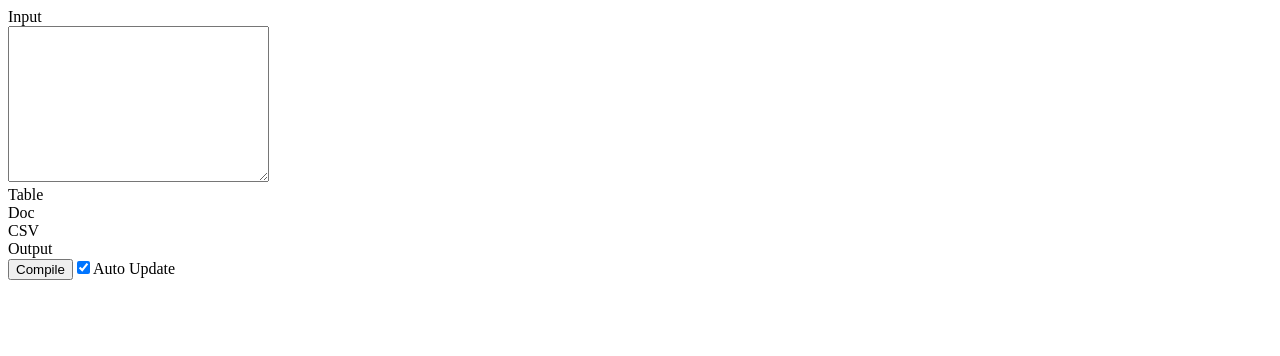
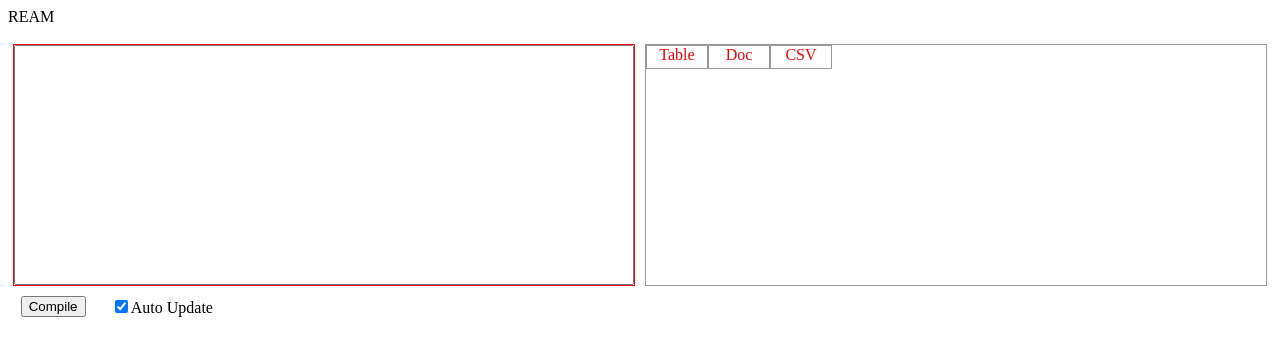
Before and after one commit to chmlee/ream-site, a Next.js app: page / in a window 1280 px wide. Shown: the top 356 px of the page. Built offline with nearby package versions, Linux system fonts and the light colour scheme.

Commit message:
update `Editor` css

```diff
--- a/components/Editor.jsx
+++ b/components/Editor.jsx
@@ -1,5 +1,10 @@
 import { useState } from 'react';
 import init, { ream2csv } from 'reamc';
+import ReactMarkdown from 'react-markdown'; // temp
+
+import styles from './Editor.module.css';
+
+
 
 export default function Editor() {
 
@@ -9,6 +14,7 @@ export default function Editor() {
         { id: 'csv', display: 'CSV' },
     ]
     const [ outputMode, setOutputMode ] = useState(outputModes[0].id);
+    const [ input, setInput ] = useState('# Data');
     const [ result, setResult ] = useState([[]]);
     const [ autoCompile, setAutoCompile ] = useState(true);
     const [ error, setError ] = useState('');
@@ -16,11 +22,11 @@ export default function Editor() {
     async function compile(input) {
         await init()
 
+        setInput(input)
         const result = ream2csv(input)
-        console.log(result)
         if (Array.isArray(result)) {
-            setError('no error')
-            return ream2csv(input)
+            setError('')
+            setResult(result)
         } else if (result !== null) {
             const e = Object.keys(result).map(key => {
                 const msg = [ key, result[key] ].join(": ")
@@ -31,48 +37,51 @@ export default function Editor() {
     }
 
     async function updateInput(e) {
-        if (!autoCompile) return null
-
+        if (autoCompile) {
             const input = e.target.value
-        const result = await compile(input)
-        setResult(result)
+            compile(input)
+        }
     }
 
     async function toggleCompile(e) {
-        const input = e.target.parentElement.querySelector("#input").value
-        const result = await compile(input)
-        setResult(result)
+        const input = e
+            .target
+            .parentElement
+            .parentElement
+            .querySelector("#input")
+            .value
+        await compile(input)
     }
 
     function updateOutputMode(e) {
-        outputMode = e.target.id;
-        setOutputMode(outputMode, outputMode)
+        setOutputMode(e.target.id)
     }
-
 
     function updateAutoCompile(e) {
         setAutoCompile(!autoCompile)
     }
 
-
-
     return (
-        <div className="editor-container">
-            <div class="editor-tab">Input</div>
+        <div className={styles.container}>
+            <div className={styles.row}>
+                <div className={`${styles.column} ${styles['input-column']}`}>
+                    <div className={styles['textarea-container']}>
                         <textarea
                             className="input"
                             id="input"
                             name=""
-                cols="30"
-                rows="10"
                             onChange={updateInput}
+                            //value={input}
                         />
-            <div className="output-mode-option-container">
+                    </div>
+                </div>
+                <div className={`${styles.column} ${styles['output-column']}`}>
+                    <div className={styles.tabs}>
                     {
                         outputModes.map(mode => {
                             return (
                                 <div
-                            className="editor-tab output-mode"
+                                    className={styles.tab}
                                     id={mode.id}
                                     key={mode.id}
                                     onClick={updateOutputMode}
@@ -84,10 +93,17 @@ export default function Editor() {
 
                     }
                     </div>
+                    <div className={styles['output-container']}>
                         <Output
+                            key={outputMode}
                             result={result}
+                            input={input}
                             outputMode={outputMode}
                         />
+                    </div>
+                </div>
+            </div>
+            <div className={styles.settings}>
                 <button onClick={toggleCompile}>
                     Compile
                 </button>
@@ -99,32 +115,49 @@ export default function Editor() {
                     />
                     <span>Auto Update</span>
                 </label>
-            <div class="error-message">
+                <div className={styles['error-message']}>
                     {error}
+                </div>
             </div>
         </div>
     )
 
 }
 
-function Output({ result, outputMode }) {
+function Output({ result, input, outputMode }) {
 
-    //console.log(result, outputMode)
+    if (outputMode === 'table') {
+        return (<Table result={result} />)
+    } else if (outputMode === 'doc') {
+        return <Doc input={input}/>
+    } else if (outputMode === 'csv') {
+        return <CSV result={result} />
+    }
+}
 
+function CSV({ result }) {
+    const raw = result.map(row => row.join(',')).join('\n');
     return (
-        <div className="output-container">
-            Output
+        <div className="csv-wrapper">
+            <pre>{raw}</pre>
         </div>
     )
 }
 
-function Spreadsheet({ array, style }) {
-    //console.log(array)
+function Doc({ input }) {
     return (
-        <table style={style}>
+        <div className="doc">
+            <ReactMarkdown>{input}</ReactMarkdown>
+        </div>
+    )
+}
+
+function Table({ result }) {
+    return (
+        <table>
         <tbody>
             {
-                array.map((row, i) => {
+                result.map((row, i) => {
                     return (
                         <tr key={i}>
                             {row.map((cell, j) => {
--- /dev/null
+++ b/components/Editor.module.css
@@ -0,0 +1,113 @@
+.container {
+    display: flex;
+    flex-direction: column;
+    height: 15em;
+}
+
+.row {
+    display: flex;
+    flex-direction: row;
+    width: 100%;
+    min-height: 100%;
+    height: 100%;
+    padding: 1% 0%;
+}
+
+.column {
+    display: flex;
+    flex-direction: column;
+    width: 50%;
+    height: 100%;
+    margin: 5px;
+    border: 1px solid red; /* test */
+}
+
+.input-column {
+    display: flex;
+}
+
+.textarea-container {
+    display: block;
+    height: 100%;
+}
+
+.textarea-container > textarea {
+    color: red;
+    resize: none;
+    width: 100%;
+    height: 100%;
+    -webkit-box-sizing: border-box; /* Safari/Chrome, other WebKit */
+    -moz-box-sizing: border-box;    /* Firefox, other Gecko */
+    box-sizing: border-box;         /* Opera/IE 8+ */
+    /*height: 100%;
+    overflow: hidden; */
+}
+
+
+.output-column {
+    border: 1px solid #999;
+    height: 100%;
+    display: flex;
+    flex-column: column;
+}
+
+
+.tabs {
+    display: flex;
+    height: 10%;
+}
+
+.tab {
+    color: red;
+    border: 1px solid #999;
+    padding: 0px 5px;
+    width: 50px;
+    text-align: center;
+}
+
+.output-container {
+    height: 90%;
+    overflow: auto;
+}
+
+.output-container > * {
+    padding: 0% 0% 0% 5%;
+}
+
+.output-container > table {
+    color: red;
+    margin: 0px;
+    padding: 0px;
+    height: 0px;
+    overflow: scroll;
+}
+
+.output-container > .doc {
+    color: red;
+}
+
+.doc > {
+    color: red;
+    font-size: 10%;
+}
+
+.settings {
+    align-items: center;
+    height: 10%;
+    margin: 5px 0px;
+    display: flex;
+    flex-direction: row;
+}
+
+.settings > * {
+    margin: 0% 1%;
+}
+
+.settings > .error-message {
+    vertical-align: middle;
+    color: red;
+}
+
+
+ .csv-wrapper {
+}
--- a/package.json
+++ b/package.json
@@ -11,6 +11,7 @@
     "next": "12.0.4",
     "react": "17.0.2",
     "react-dom": "17.0.2",
+    "react-markdown": "^7.1.1",
     "reamc": "0.4.7"
   },
   "devDependencies": {
--- /dev/null
+++ b/pages/_app.js
@@ -0,0 +1,7 @@
+import '../styles/global.css';
+
+function MyApp({ Component, pageProps }) {
+    return <Component {...pageProps} />
+}
+
+export default MyApp
--- a/pages/index.js
+++ b/pages/index.js
@@ -10,6 +10,7 @@ export default function Home() {
             </Head>
 
             <main>
+                <div>REAM</div>
                 <Editor />
             </main>
         </div>
--- /dev/null
+++ b/styles/editor.css
@@ -0,0 +1,5 @@
+.editor-container {
+    width: 50%;
+    display: flex;
+    flex-direction: column;
+}
--- /dev/null
+++ b/styles/global.css
@@ -0,0 +1,5 @@
+main {
+    width: 100wh;
+    display: flex;
+    flex-direction: column;
+}
```
Also changed, not shown: 2 other files (tests, documents, lock files or other folders). Lines whose indentation alone changed are shown as unchanged.
